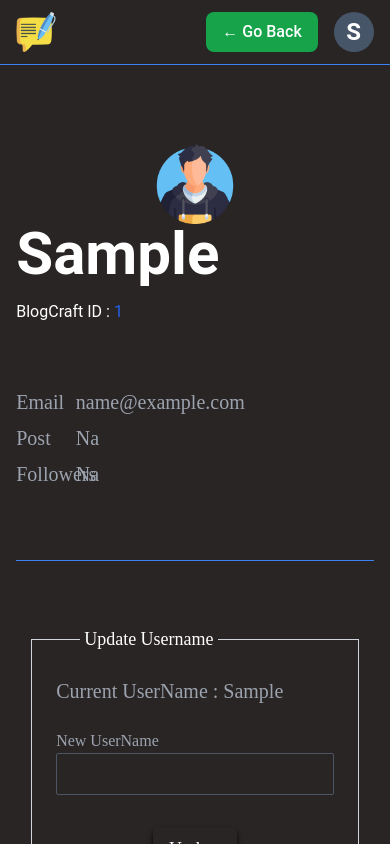
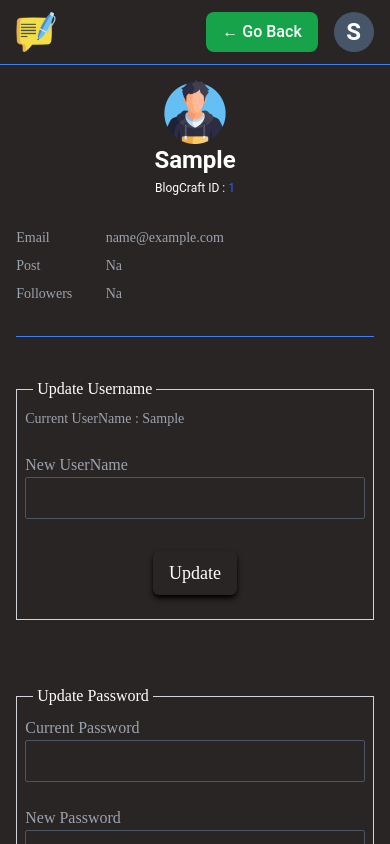
Before and after one commit to 221fa04732/Blogging-Website, a React (Vite) app in the folder frontend/: page /my-profile in a window 390 px wide. Shown: the top 844 px of the page. Built offline with nearby package versions, Linux system fonts and the light colour scheme; sample sign-in values are in the browser's storage.

Commit message:
profile loader added and profile page updated for mobile view also

```diff
--- a/frontend/src/components/EditProfile.tsx
+++ b/frontend/src/components/EditProfile.tsx
@@ -124,11 +124,11 @@ export default function EditProfile(){
     const name = localStorage.getItem("Loged-In-UserName") || ""
     const userName = UpperCase(name)
 
-    return(<div className="bg-stone-800  mt-16 w-11/12 sm:w-10/12 flex flex-col items-center font-handwritten">
+    return(<div className="bg-stone-800  sm:mt-16 mt-10 w-11/12 sm:w-10/12 flex flex-col items-center font-handwritten">
 
-        <fieldset className="border border-gray-300 w-11/12 mb-16 flex flex-col justify-center p-6">
-            <legend className="text-lg ml-6 px-1">Update Username</legend>
-            <div className="text-gray-400 text-xl pb-6">Current UserName : {userName}</div>
+        <fieldset className="border border-gray-300 sm:w-11/12 w-full mb-16 flex flex-col justify-center sm:p-6 p-2 pb-6">
+            <legend className="sm:text-lg text-base sm:ml-6 ml-2 px-1">Update Username</legend>
+            <div className="text-gray-400 sm:text-xl text-sm pb-6">Current UserName : {userName}</div>
             <label className="text-gray-400">New UserName</label>
             <input className="w-full bg-stone-800 focus:outline-none border border-gray-600 rounded-sm px-4 py-2"
             type="text"
@@ -146,9 +146,8 @@ export default function EditProfile(){
 
         </fieldset>
 
-        <fieldset className="border border-gray-300 w-11/12 mb-16 flex flex-col justify-center p-6">
-            <legend className="text-lg ml-6 px-1">Update Password</legend>
-
+        <fieldset className="border border-gray-300 sm:w-11/12 w-full mb-16 flex flex-col justify-center sm:p-6 p-2 pb-6">
+            <legend className="sm:text-lg text-base sm:ml-6 ml-2 px-1">Update Password</legend>
             <label className="text-gray-400">Current Password</label>
             <input className="w-full bg-stone-800 focus:outline-none border border-gray-600 rounded-sm px-4 py-2"
             type="text"
--- a/frontend/src/components/ProfileCard.tsx
+++ b/frontend/src/components/ProfileCard.tsx
@@ -8,27 +8,27 @@ export default function ProfileCard(){
     const email = localStorage.getItem("Loged-In-UserEmail")
 
 
-    return(<div className="bg-stone-800 flex flex-col w-11/12 sm:w-10/12 mt-36 pb-16 border-b border-blue-500">
-        <div className="grid grid-cols-1 sm:grid-cols-3 w-full mb-16">
+    return(<div className="bg-stone-800 flex flex-col w-11/12 sm:w-10/12 mt-20 sm:mt-36 sm:pb-16 pb-6 border-b border-blue-500">
+        <div className="grid grid-cols-1 sm:grid-cols-3 w-full sm:mb-16 mb-8">
             <div className="flex justify-center items-center">
-                <img src="./random.png" className="sm:min-h-40 sm:min-w-40 sm:max-h-40 sm:max-w-40 min-h-20 min-w-20 max-h-20 max-w-20" />
+                <img src="./random.png" className="sm:min-h-40 sm:min-w-40 sm:max-h-40 sm:max-w-40 min-h-16 min-w-16 max-h-16 max-w-16" />
             </div>
-            <div className="flex flex-col justify-center col-span-2">
-                <div className="text-6xl font-bold pb-4 ">{userName}</div>
-                <div>BlogCraft ID : <span className="text-blue-600">{UserID}</span></div>
+            <div className="flex flex-col justify-center items-center sm:items-start col-span-2">
+                <div className="sm:text-6xl text-2xl font-bold sm:pb-4 pb-1">{userName}</div>
+                <div className="text-xs sm:text-base">BlogCraft ID : <span className="text-blue-600">{UserID}</span></div>
             </div>
         </div>
         <div className="grid grid-cols-1 sm:grid-cols-3 w-full">
             <div className="flex flex-col justify-center items-center">
             </div>
             <div className="flex flex-col justify-center items-start col-span-2 w-full">
-                <div className="grid grid-cols-6 w-full text-gray-400 text-xl font-handwritten">
+                <div className="grid sm:grid-cols-6 grid-cols-4 w-full text-gray-400 sm:text-xl text-sm font-handwritten">
                     <div>
                         <div className="mb-2">Email</div>
                         <div className="mb-2">Post</div>
                         <div className="mb-2">Followers</div>
                     </div>
-                    <div className="col-span-5">
+                    <div className="sm:col-span-5 col-span-3">
                         <div className="mb-2">{email}</div>
                         <div className="mb-2">Na</div>
                         <div className="mb-2">Na</div>
--- a/frontend/src/pages/MyProfile.tsx
+++ b/frontend/src/pages/MyProfile.tsx
@@ -4,6 +4,7 @@ import ProfileCard from "../components/ProfileCard"
 import EditProfile from "../components/EditProfile"
 import { ProfileLoadingatom } from "../Atoms/ProfileLoader"
 import { useRecoilValue } from "recoil"
+import ProfileLoader from "./ProfileLoader"
 
 export default function MyProfile(){
 
@@ -15,14 +16,14 @@ export default function MyProfile(){
         </div>
 
         <div className={`w-full flex flex-col items-center`}>
-            {(profileLoding ? <div className="min-h-screen">loading</div> :
+            {(profileLoding ? <ProfileLoader /> :
                 <div className="w-full flex flex-col items-center">
                 <ProfileCard />
                 <EditProfile />
             </div>)}
         </div>
 
-        <div className="flex justify-center w-full mt-16">
+        <div className="flex justify-center w-full sm:mt-16">
             < Footer />
         </div>
     </div>)
--- /dev/null
+++ b/frontend/src/pages/ProfileLoader.tsx
@@ -0,0 +1,50 @@
+export default function ProfileLoader() {
+    return (
+      <>
+        <div className="bg-stone-800 flex flex-col w-11/12 sm:w-10/12 sm:mt-36 mt-20 pb-16 border-b border-blue-500 animate-pulse mx-auto">
+          <div className="grid grid-cols-1 sm:grid-cols-3 w-full mb-16">
+            <div className="flex justify-center items-center">
+              <div className="sm:min-h-40 sm:min-w-40 sm:max-h-40 sm:max-w-40 min-h-24 min-w-24 max-h-24 max-w-24 bg-gray-700 rounded-full"></div>
+            </div>
+            <div className="flex flex-col justify-center sm:items-start items-center col-span-2 space-y-4 sm:space-y-6 mt-6 sm:mt-0">
+              <div className="bg-gray-700 h-8 sm:h-12 w-3/4 rounded-md "></div>
+              <div className="bg-gray-700 h-6 w-1/2 sm:w-1/3 rounded-md"></div>
+            </div>
+          </div>
+
+          {/* Profile Information Section */}
+          <div className="grid grid-cols-1 sm:grid-cols-3 w-full">
+            <div className="flex flex-col justify-center items-center"></div>
+            <div className="flex flex-col justify-center items-start col-span-2 w-full">
+              <div className="grid grid-cols-6 w-full text-xl">
+                <div>
+                  <div className="bg-gray-700 h-6 w-20 sm:w-24 mb-4 rounded-md"></div>
+                  <div className="bg-gray-700 h-6 w-20 sm:w-24 mb-4 rounded-md"></div>
+                  <div className="bg-gray-700 h-6 w-20 sm:w-24 mb-4 rounded-md"></div>
+                </div>
+                <div className="col-span-5">
+                  <div className="bg-gray-700 h-6 w-3/4 sm:w-5/6 mb-4 rounded-md"></div>
+                  <div className="bg-gray-700 h-6 w-3/4 sm:w-5/6 mb-4 rounded-md"></div>
+                  <div className="bg-gray-700 h-6 w-3/4 sm:w-5/6 mb-4 rounded-md"></div>
+                </div>
+              </div>
+            </div>
+          </div>
+        </div>
+
+        {/* Profile Settings Section */}
+        <div className="bg-stone-800 mt-16 w-11/12 sm:w-10/12 flex flex-col items-center font-handwritten animate-pulse mx-auto">
+          {/* Update Username Fieldset */}
+          <fieldset className="border border-gray-600 w-full sm:w-11/12 mb-16 flex flex-col justify-center p-6">
+            <legend className="bg-gray-700 h-6 w-24 sm:w-36 rounded-md mb-4"></legend>
+            <div className="bg-gray-700 h-6 w-3/4 sm:w-5/6 rounded-md mb-6"></div>
+            <div className="bg-gray-700 h-6 w-1/2 sm:w-1/3 rounded-md mb-2"></div>
+            <div className="bg-gray-700 h-10 w-full sm:w-5/6 rounded-md mb-8"></div>
+            <div className="flex justify-center w-full">
+              <div className="bg-gray-700 h-10 w-24 rounded-md"></div>
+            </div>
+          </fieldset>
+        </div>
+      </>
+    );
+  }
```
